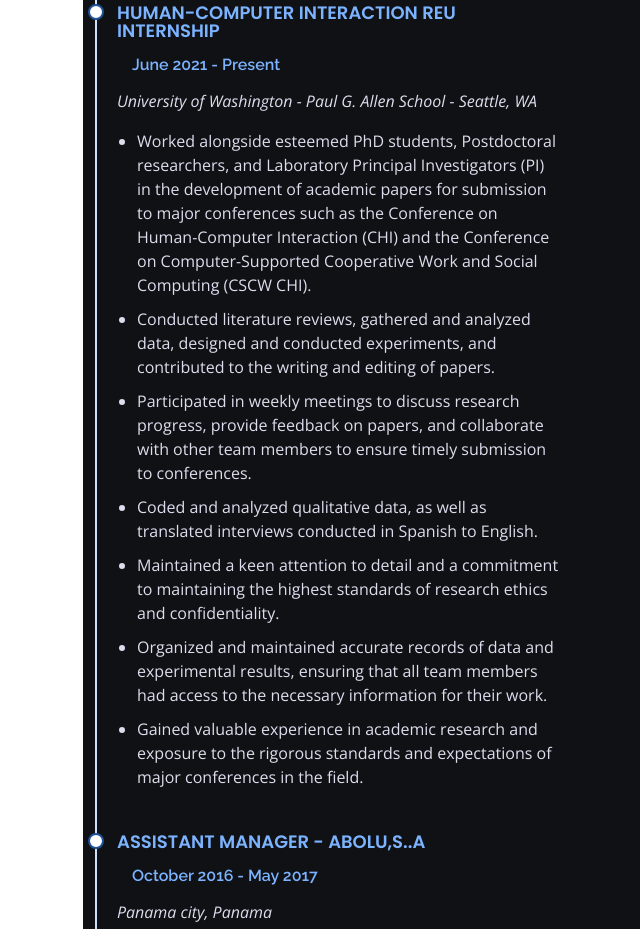
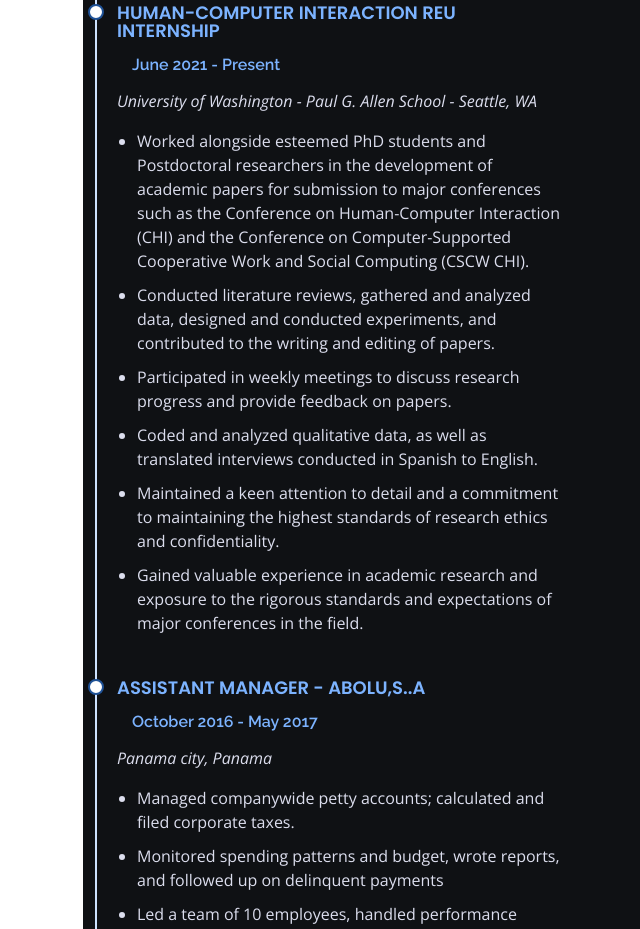
Before and after one commit to ecastil677/PORTFOLIO, a plain HTML site: page index.html in a window 1280 px wide. Shown: the part 1820-2749 px from the top of the page, without its empty margins (217-857 px from the left). Drawn offline with nearby package versions, Linux system fonts and the light colour scheme.

Commit message:
small changes

```diff
--- a/index.html
+++ b/index.html
@@ -105,10 +105,10 @@
                 <h5>June 2021 - Present</h5>
                 <p><em>University of Washington - Paul G. Allen School - Seattle, WA</em></p>
                 <ul>
-                  <li>Worked alongside esteemed PhD students, Postdoctoral researchers, and Laboratory Principal Investigators (PI) in the development of academic papers for submission to major conferences such as the Conference on Human-Computer Interaction (CHI) and the Conference on Computer-Supported Cooperative Work and Social Computing (CSCW CHI).</li>
+                  <li>Worked alongside esteemed PhD students and Postdoctoral researchers in the development of academic papers for submission to major conferences such as the Conference on Human-Computer Interaction (CHI) and the Conference on Computer-Supported Cooperative Work and Social Computing (CSCW CHI).</li>
                   <li>Conducted literature reviews, gathered and analyzed data, designed and conducted experiments, and contributed to the writing and editing of papers.
                   </li>
-                  <li>Participated in weekly meetings to discuss research progress, provide feedback on papers, and collaborate with other team members to ensure timely submission to conferences.
+                  <li>Participated in weekly meetings to discuss research progress and provide feedback on papers.
                   </li>
                   <li>Coded and analyzed qualitative data, as well as translated interviews conducted in Spanish to English.
 
@@ -116,9 +116,7 @@
                   <li>Maintained a keen attention to detail and a commitment to maintaining the highest standards of research ethics and confidentiality.
 
                   </li>
-                  <li>Organized and maintained accurate records of data and experimental results, ensuring that all team members had access to the necessary information for their work.
 
-                  </li>
                   <li>Gained valuable experience in academic research and exposure to the rigorous standards and expectations of major conferences in the field.
                   </li>
 
```
